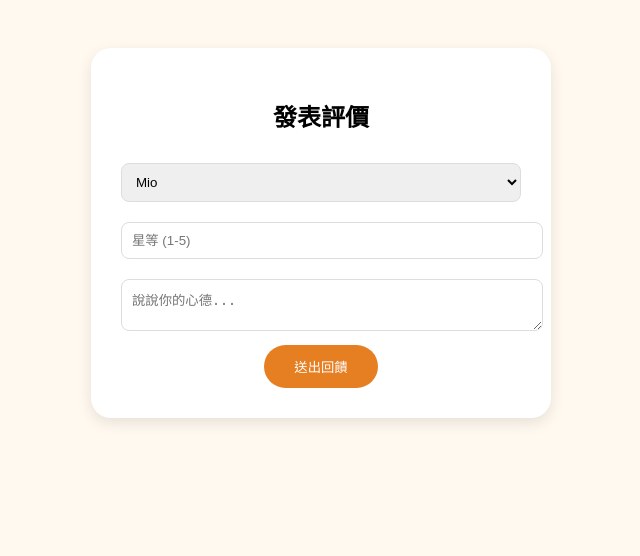
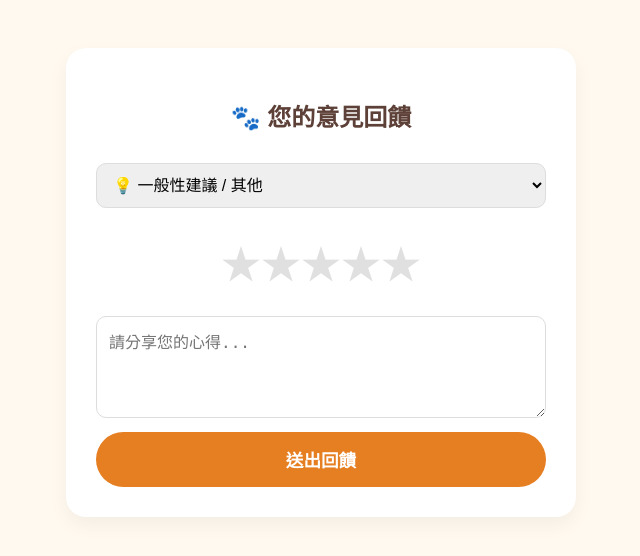
Before and after one commit to Arden-hub/pet-sitter-web, a Flask app: page /feedback in a window 1280 px wide. Shown: the top 556 px of the page, without its empty margins (319-959 px from the left). Run offline with Flask 2, Linux system fonts and the light colour scheme.

Commit message:
feat: split pages and firestore link

```diff
--- a/main.py
+++ b/main.py
@@ -3,8 +3,6 @@ from flask import Flask, render_template, request, jsonify
 from google.cloud import firestore
 
 app = Flask(__name__)
-
-# 初始化 Firestore (Cloud Run 會自動抓取環境權限)
 db = firestore.Client()
 
 @app.route('/')
@@ -34,7 +32,7 @@ def submit_feedback():
     except Exception as e:
         return jsonify({"error": str(e)}), 500
 
-# API: 獲取所有評價
+# API: 獲取評價
 @app.route('/api/get_reviews', methods=['GET'])
 def get_reviews():
     try:
--- a/templates/feedback.html
+++ b/templates/feedback.html
@@ -2,39 +2,54 @@
 <html lang="zh-TW">
 <head>
     <meta charset="UTF-8">
-    <title>意見回饋 - 鏟屎官到你家</title>
+    <title>評價與建議 - 鏟屎官到你家</title>
     <style>
-        body { font-family: sans-serif; background: #fff9f0; padding: 40px; text-align: center; }
-        .form-box { background: white; padding: 30px; border-radius: 20px; max-width: 400px; margin: 0 auto; box-shadow: 0 5px 15px rgba(0,0,0,0.1); }
-        select, input, textarea { width: 100%; margin: 10px 0; padding: 10px; border-radius: 8px; border: 1px solid #ddd; }
-        button { background: #e67e22; color: white; border: none; padding: 12px 30px; border-radius: 50px; cursor: pointer; }
+        body { font-family: "Microsoft JhengHei", sans-serif; background: #fff9f0; padding: 40px; color: #5d4037; text-align: center; }
+        .form-box { background: white; padding: 30px; border-radius: 20px; max-width: 450px; margin: 0 auto; box-shadow: 0 8px 20px rgba(0,0,0,0.05); }
+        .star-input { font-size: 2.5rem; color: #e0e0e0; cursor: pointer; margin: 15px 0; display: block; }
+        .star-input span.active { color: #f1c40f; }
+        select, textarea { width: 100%; padding: 12px; border-radius: 10px; border: 1px solid #ddd; margin: 10px 0; font-size: 1rem; box-sizing: border-box; }
+        button { width: 100%; background: #e67e22; color: white; border: none; padding: 15px; border-radius: 50px; font-weight: bold; cursor: pointer; font-size: 1.1rem; }
     </style>
 </head>
 <body>
     <div class="form-box">
-        <h2>發表評價</h2>
+        <h2>🐾 您的意見回饋</h2>
         <select id="nannyName">
-            <option value="Mio">Mio</option>
-            <option value="阿強">阿強</option>
-            <option value="小花">小花</option>
-            <option value="Yuki">Yuki</option>
-            </select>
-        <input type="number" id="stars" placeholder="星等 (1-5)" min="1" max="5">
-        <textarea id="content" placeholder="說說你的心德..."></textarea>
+            <option value="一般性建議">💡 一般性建議 / 其他</option>
+            <option value="Mio">Mio</option><option value="阿強">阿強</option>
+            <option value="小花">小花</option><option value="Yuki">Yuki</option>
+            <option value="阿明">阿明</option><option value="Bella">Bella</option>
+            <option value="Kevin">Kevin</option><option value="莉莉">莉莉</option>
+            <option value="Nana">Nana</option><option value="大王">大王</option>
+        </select>
+        <div class="star-input" id="starGroup">
+            <span data-val="1">★</span><span data-val="2">★</span><span data-val="3">★</span><span data-val="4">★</span><span data-val="5">★</span>
+        </div>
+        <textarea id="content" rows="4" placeholder="請分享您的心得..."></textarea>
         <button onclick="submitFB()">送出回饋</button>
     </div>
 
     <script>
+        let currentRating = 0;
+        const stars = document.querySelectorAll('#starGroup span');
+        stars.forEach(s => {
+            s.onclick = function() {
+                currentRating = this.getAttribute('data-val');
+                stars.forEach(st => st.classList.toggle('active', st.getAttribute('data-val') <= currentRating));
+            };
+        });
+
         async function submitFB() {
-            const data = {
-                nanny: document.getElementById('nannyName').value,
-                stars: document.getElementById('stars').value,
-                content: document.getElementById('content').value
-            };
+            const nanny = document.getElementById('nannyName').value;
+            const content = document.getElementById('content').value;
+            if(nanny !== "一般性建議" && currentRating === 0) return alert('請評分');
+            if(!content) return alert('請填寫內容');
+
             const res = await fetch('/api/submit_feedback', {
                 method: 'POST',
                 headers: { 'Content-Type': 'application/json' },
-                body: JSON.stringify(data)
+                body: JSON.stringify({ nanny, stars: currentRating || 5, content })
             });
             if(res.ok) { alert('感謝回饋！'); window.location.href='/nanny'; }
         }
```
Also changed, not shown: templates/nanny.html (+29 -13 lines).
